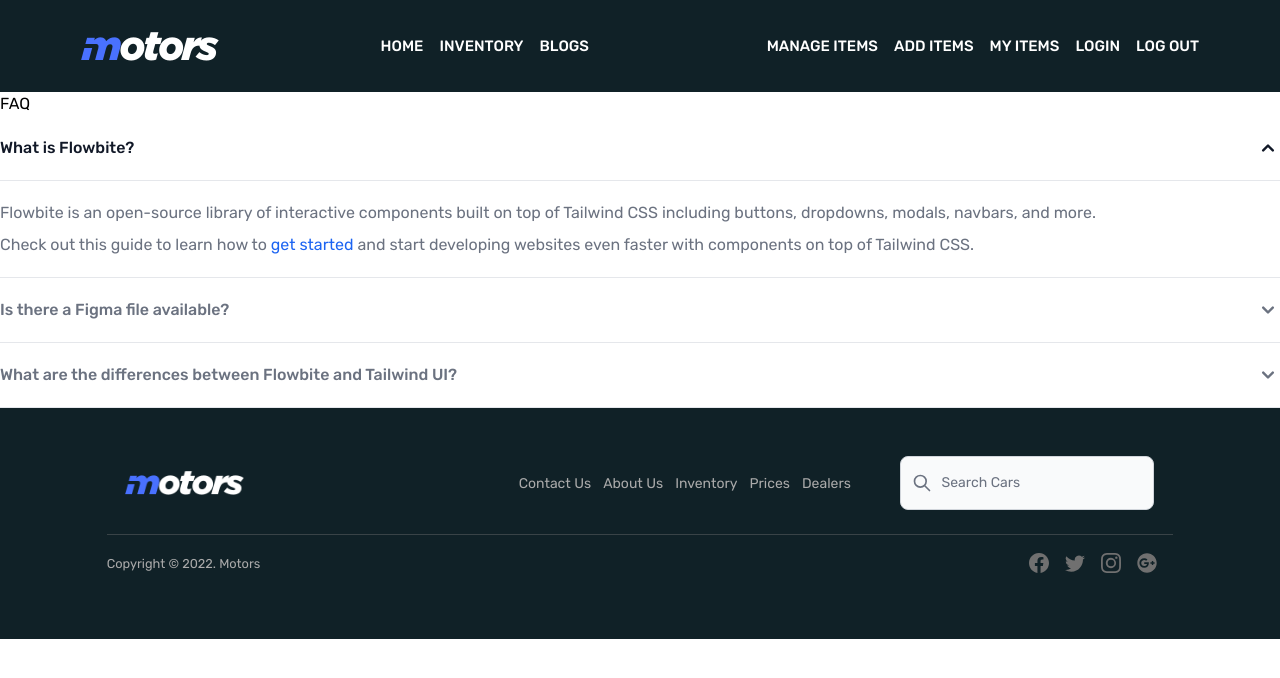
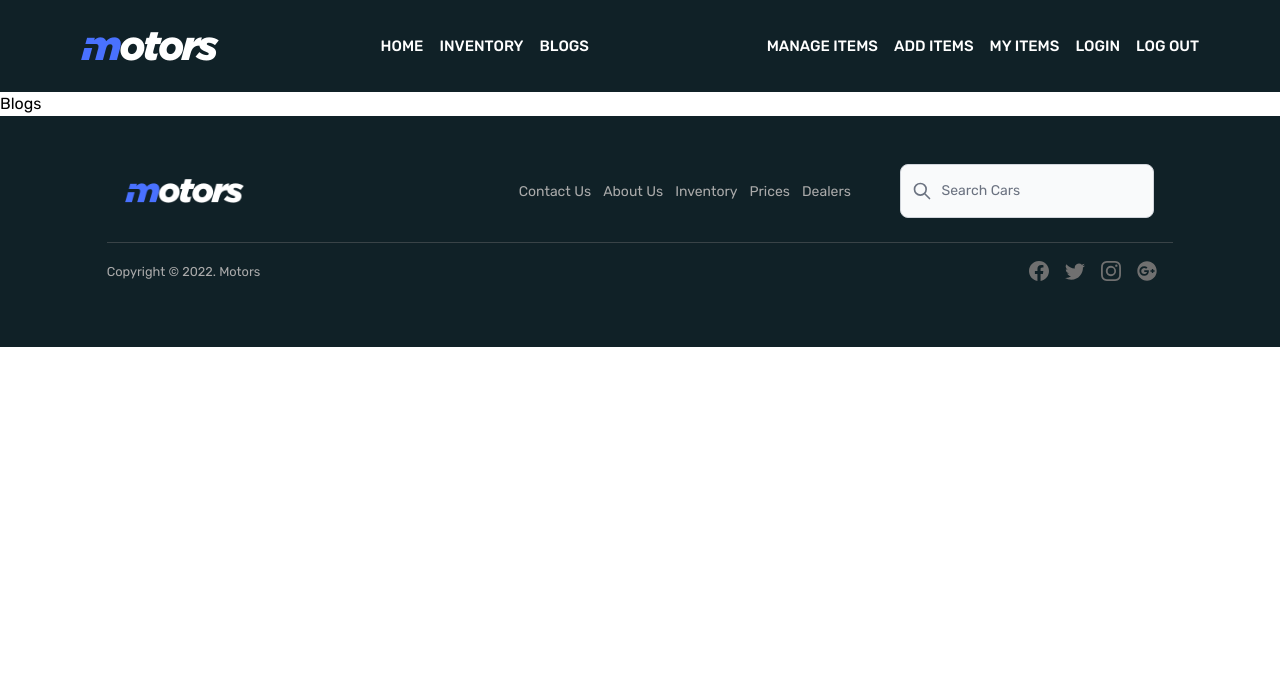
Before and after one commit to NishatFariza/motors-car-client, a React (Create React App) app: page /blogs in a window 1280 px wide. Shown: the top 678 px of the page. Built offline with nearby package versions, Linux system fonts and the light colour scheme.

Commit message:
banner style added

```diff
--- a/src/pages/Blogs/Blogs.jsx
+++ b/src/pages/Blogs/Blogs.jsx
@@ -3,179 +3,8 @@ import React from "react";
 const Blogs = () => {
   return (
     <div>
-      <h2>FAQ</h2>
+      <h2>Blogs</h2>
 
-      <div
-        id="accordion-flush"
-        data-accordion="collapse"
-        data-active-classes="bg-white dark:bg-gray-900 text-gray-900 dark:text-white"
-        data-inactive-classes="text-gray-500 dark:text-gray-400"
-      >
-        <h2 id="accordion-flush-heading-1">
-          <button
-            type="button"
-            class="flex justify-between items-center py-5 w-full font-medium text-left border-b border-gray-200 dark:border-gray-700 bg-white dark:bg-gray-900 text-gray-900 dark:text-white"
-            data-accordion-target="#accordion-flush-body-1"
-            aria-expanded="true"
-            aria-controls="accordion-flush-body-1"
-          >
-            <span>What is Flowbite?</span>
-            <svg
-              data-accordion-icon=""
-              class="w-6 h-6 rotate-180 shrink-0"
-              fill="currentColor"
-              viewBox="0 0 20 20"
-              xmlns="http://www.w3.org/2000/svg"
-            >
-              <path
-                fillRule="evenodd"
-                d="M5.293 7.293a1 1 0 011.414 0L10 10.586l3.293-3.293a1 1 0 111.414 1.414l-4 4a1 1 0 01-1.414 0l-4-4a1 1 0 010-1.414z"
-                clip-rule="evenodd"
-              ></path>
-            </svg>
-          </button>
-        </h2>
-        <div
-          id="accordion-flush-body-1"
-          class=""
-          aria-labelledby="accordion-flush-heading-1"
-        >
-          <div class="py-5 border-b border-gray-200 dark:border-gray-700">
-            <p class="mb-2 text-gray-500 dark:text-gray-400">
-              Flowbite is an open-source library of interactive components built
-              on top of Tailwind CSS including buttons, dropdowns, modals,
-              navbars, and more.
-            </p>
-            <p class="text-gray-500 dark:text-gray-400">
-              Check out this guide to learn how to{" "}
-              <a
-                href="https://flowbite.com/docs/getting-started/introduction/"
-                class="text-blue-600 dark:text-blue-500 hover:underline"
-              >
-                get started
-              </a>{" "}
-              and start developing websites even faster with components on top
-              of Tailwind CSS.
-            </p>
-          </div>
-        </div>
-        <h2 id="accordion-flush-heading-2">
-          <button
-            type="button"
-            class="flex justify-between items-center py-5 w-full font-medium text-left text-gray-500 border-b border-gray-200 dark:border-gray-700 dark:text-gray-400"
-            data-accordion-target="#accordion-flush-body-2"
-            aria-expanded="false"
-            aria-controls="accordion-flush-body-2"
-          >
-            <span>Is there a Figma file available?</span>
-            <svg
-              data-accordion-icon=""
-              class="w-6 h-6 shrink-0"
-              fill="currentColor"
-              viewBox="0 0 20 20"
-              xmlns="http://www.w3.org/2000/svg"
-            >
-              <path
-                fillRule="evenodd"
-                d="M5.293 7.293a1 1 0 011.414 0L10 10.586l3.293-3.293a1 1 0 111.414 1.414l-4 4a1 1 0 01-1.414 0l-4-4a1 1 0 010-1.414z"
-                clip-rule="evenodd"
-              ></path>
-            </svg>
-          </button>
-        </h2>
-        <div
-          id="accordion-flush-body-2"
-          class="hidden"
-          aria-labelledby="accordion-flush-heading-2"
-        >
-          <div class="py-5 border-b border-gray-200 dark:border-gray-700">
-            <p class="mb-2 text-gray-500 dark:text-gray-400">
-              Flowbite is first conceptualized and designed using the Figma
-              software so everything you see in the library has a design
-              equivalent in our Figma file.
-            </p>
-            <p class="text-gray-500 dark:text-gray-400">
-              Check out the{" "}
-              <a
-                href="https://flowbite.com/figma/"
-                class="text-blue-600 dark:text-blue-500 hover:underline"
-              >
-                Figma design system
-              </a>{" "}
-              based on the utility classes from Tailwind CSS and components from
-              Flowbite.
-            </p>
-          </div>
-        </div>
-        <h2 id="accordion-flush-heading-3">
-          <button
-            type="button"
-            class="flex justify-between items-center py-5 w-full font-medium text-left text-gray-500 border-b border-gray-200 dark:border-gray-700 dark:text-gray-400"
-            data-accordion-target="#accordion-flush-body-3"
-            aria-expanded="false"
-            aria-controls="accordion-flush-body-3"
-          >
-            <span>
-              What are the differences between Flowbite and Tailwind UI?
-            </span>
-            <svg
-              data-accordion-icon=""
-              class="w-6 h-6 shrink-0"
-              fill="currentColor"
-              viewBox="0 0 20 20"
-              xmlns="http://www.w3.org/2000/svg"
-            >
-              <path
-                fillRule="evenodd"
-                d="M5.293 7.293a1 1 0 011.414 0L10 10.586l3.293-3.293a1 1 0 111.414 1.414l-4 4a1 1 0 01-1.414 0l-4-4a1 1 0 010-1.414z"
-                clip-rule="evenodd"
-              ></path>
-            </svg>
-          </button>
-        </h2>
-        <div
-          id="accordion-flush-body-3"
-          class="hidden"
-          aria-labelledby="accordion-flush-heading-3"
-        >
-          <div class="py-5 border-b border-gray-200 dark:border-gray-700">
-            <p class="mb-2 text-gray-500 dark:text-gray-400">
-              The main difference is that the core components from Flowbite are
-              open source under the MIT license, whereas Tailwind UI is a paid
-              product. Another difference is that Flowbite relies on smaller and
-              standalone components, whereas Tailwind UI offers sections of
-              pages.
-            </p>
-            <p class="mb-2 text-gray-500 dark:text-gray-400">
-              However, we actually recommend using both Flowbite, Flowbite Pro,
-              and even Tailwind UI as there is no technical reason stopping you
-              from using the best of two worlds.
-            </p>
-            <p class="mb-2 text-gray-500 dark:text-gray-400">
-              Learn more about these technologies:
-            </p>
-            <ul class="pl-5 list-disc text-gray-500 dark:text-gray-400">
-              <li>
-                <a
-                  href="https://flowbite.com/pro/"
-                  class="text-blue-600 dark:text-blue-500 hover:underline"
-                >
-                  Flowbite Pro
-                </a>
-              </li>
-              <li>
-                <a
-                  href="https://tailwindui.com/"
-                  rel="nofollow"
-                  class="text-blue-600 dark:text-blue-500 hover:underline"
-                >
-                  Tailwind UI
-                </a>
-              </li>
-            </ul>
-          </div>
-        </div>
-      </div>
     </div>
   );
 };
--- a/src/pages/HomePage/Banner/Banner.jsx
+++ b/src/pages/HomePage/Banner/Banner.jsx
@@ -29,13 +29,13 @@ const Banner = () => {
         className="mySwiper"
       >
         <SwiperSlide>
-          <img src={slider1} alt="" />
+          <img className="slider-img" src={slider1} alt="" />
         </SwiperSlide>
         <SwiperSlide>
-          <img src={slider2} alt="" />
+          <img className="slider-img" src={slider2} alt="" />
         </SwiperSlide>
         <SwiperSlide>
-          <img src={slider3} alt="" />
+          <img className="slider-img" src={slider3} alt="" />
         </SwiperSlide>
       </Swiper>
     </>
```
